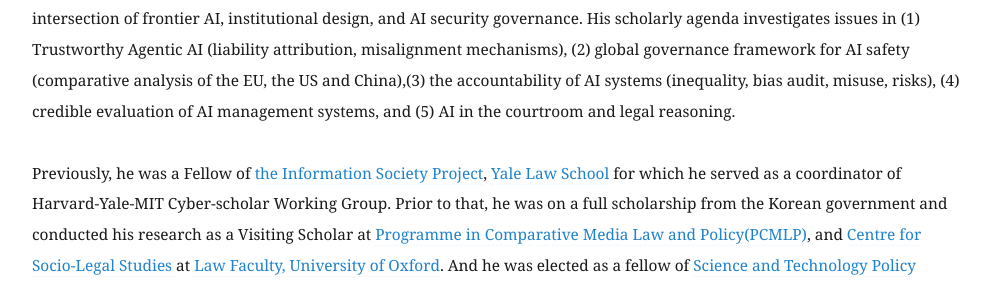
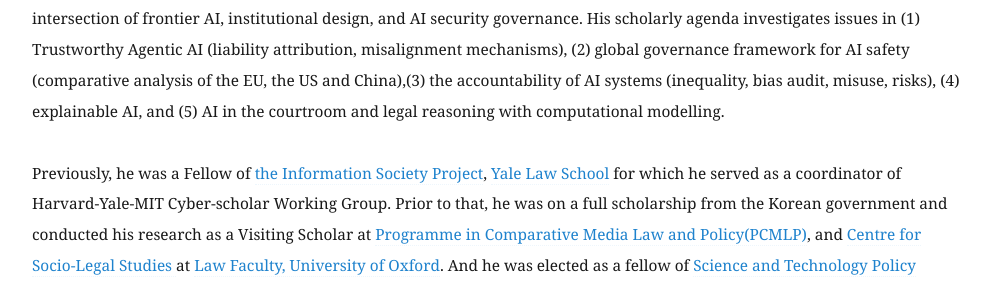
Before and after one commit to eunchangchoi/eunchangchoi.github.io, a Jekyll site: the page built from index.md, in a window 1280 px wide and 900 px high, scrolled down 339 px. Shown: the part 344-632 px from the top of the window, without its empty margins (68-1063 px from the left). Built offline with Jekyll 4.4.1, drawn with Linux system fonts in a browser that asks for light colours; some of the changed text lies outside the part shown.

Commit message:
Update index.md

```diff
--- a/index.md
+++ b/index.md
@@ -21,7 +21,7 @@
   <a href="https://sapyoung.com/bbs/board.php?bo_table=booklist2&wr_id=431"> <img style="vertical-align:top;height:200px;width:163px;" src="images/book9.png"></a>
   <a href= "https://product.kyobobook.co.kr/detail/S000219725334"><img style="vertical-align:top;height:200px;width:171px;" src="images/book10.jpeg"> </a>
  <br>
-<p style="font-size:1.1em"> Eun-Chang Choi 최은창(崔恩彰) examines how emerging technologies, particularly ‘frontier LLM models’— interact with global affairs and social institutions thereby generating friction in governance, triggering security risks and eroding social equity. Having begun his career as a scholar of information law, he has gradually expanded his research interest toward the intersection of frontier AI, institutional design, and  AI security governance. His scholarly agenda investigates issues in (1) Trustworthy Agentic AI (liability attribution, misalignment mechanisms), (2) global governance framework for AI safety (comparative analysis of the EU, the US and China),(3) the accountability of AI systems (inequality, bias audit, misuse, risks), (4) credible evaluation of AI management systems, and (5) AI in the courtroom and legal reasoning.<br>
+<p style="font-size:1.1em"> Eun-Chang Choi 최은창(崔恩彰) examines how emerging technologies, particularly ‘frontier LLM models’— interact with global affairs and social institutions thereby generating friction in governance, triggering security risks and eroding social equity. Having begun his career as a scholar of information law, he has gradually expanded his research interest toward the intersection of frontier AI, institutional design, and  AI security governance. His scholarly agenda investigates issues in (1) Trustworthy Agentic AI (liability attribution, misalignment mechanisms), (2) global governance framework for AI safety (comparative analysis of the EU, the US and China),(3) the accountability of AI systems (inequality, bias audit, misuse, risks), (4) explainable AI, and (5) AI in the courtroom and legal reasoning with computational modelling.<br>
   <br>
     Previously, he was a Fellow of <a href="https://law.yale.edu/isp"> the Information Society Project</a>, <a href="https://law.yale.edu"> Yale Law School</a> for which he served as a coordinator of Harvard-Yale-MIT Cyber-scholar Working Group. Prior to that, he was on a full scholarship from the Korean government and conducted his research as a Visiting Scholar at <a href="https://www.law.ox.ac.uk/programme-in-comparative-media-law-and-policy/programme-comparative-media-law-and-policy"> Programme in Comparative Media Law and Policy(PCMLP)</a>, and <a href="https://www.law.ox.ac.uk/centre-for-socio-legal-studies"> Centre for Socio-Legal Studies </a> at <a href="https://www.law.ox.ac.uk/"> Law Faculty, University of Oxford</a>. And he was elected as a fellow of <a href="https://www.stepi.re.kr/site/stepien/main.do"> Science and Technology Policy Institute(STEPI) of Korea </a>, a global think tank of science and technology, where he has conducted research on regulatory science. <br>
      <br>
```
